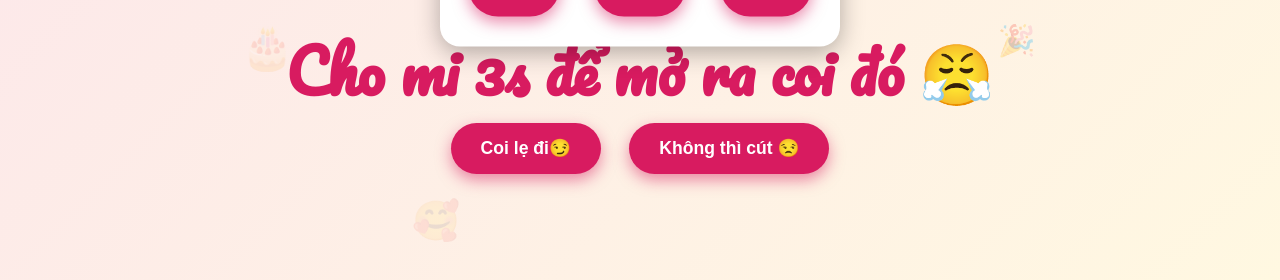
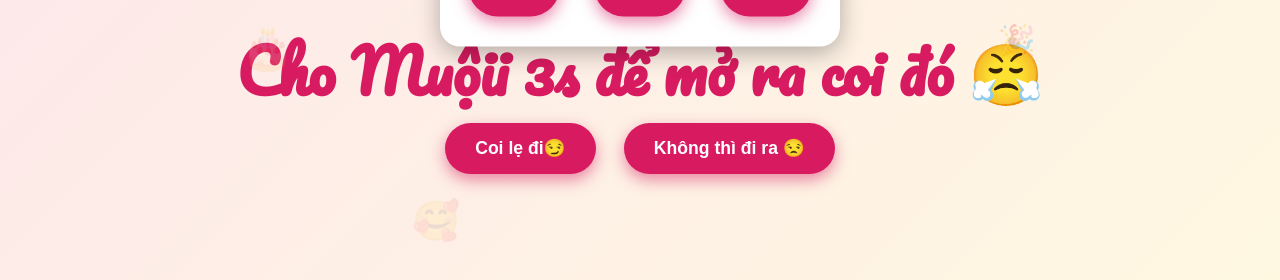
Before and after one commit to hp13290123-blip/html, a plain HTML site: page index.html in a window 1280 px wide. Shown: the part 516-796 px from the top of the page. Drawn offline with Linux system fonts and the light colour scheme.

Commit message:
Update index.html

```diff
--- a/index.html
+++ b/index.html
@@ -16,11 +16,11 @@
   <h1>Ê Biết Nay Ngày Gì Không ???</h1>
   <img src="https://i.pinimg.com/736x/79/81/88/79818873e3d488ba818c8aaad7ff470c.jpg" alt="Avatar" class="avatar" />
 
-  <h1>Cho mi 3s để mở ra coi đó 😤</h1>
+  <h1>Cho Muộii 3s để mở ra coi đó 😤</h1>
 
   <div>
     <button class="btn" id="open-gift-btn" aria-haspopup="dialog" aria-controls="popup" aria-expanded="false">Coi lẹ đi😏</button>
-    <button class="btn" id="exit-btn" aria-haspopup="dialog">Không thì cút 😒</button>
+    <button class="btn" id="exit-btn" aria-haspopup="dialog">Không thì đi ra 😒</button>
   </div>
 </div>
 
```
